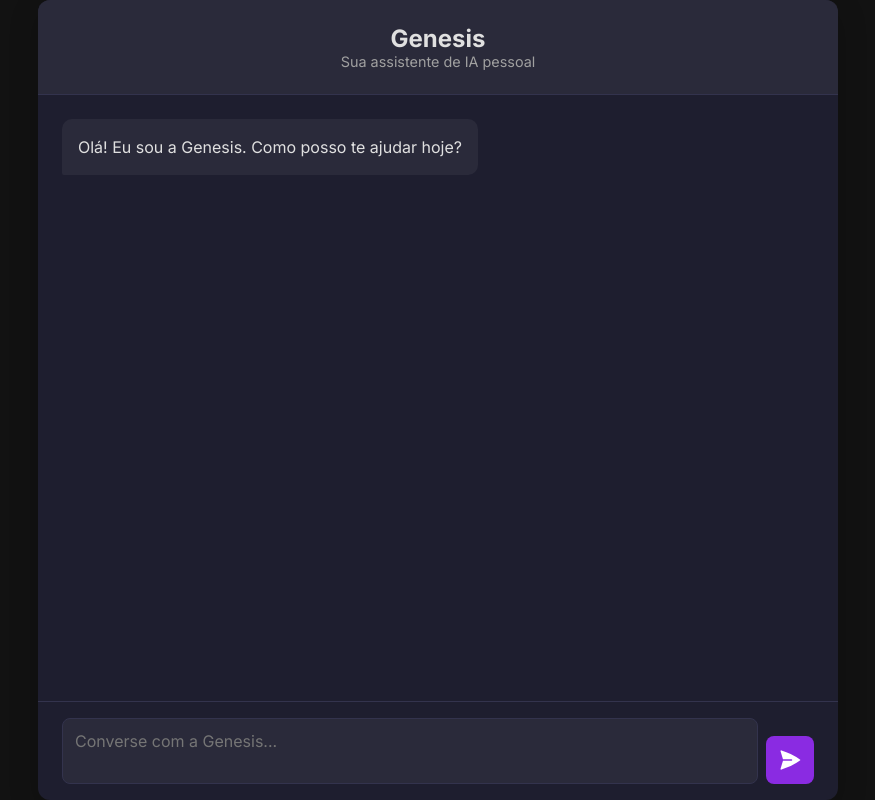
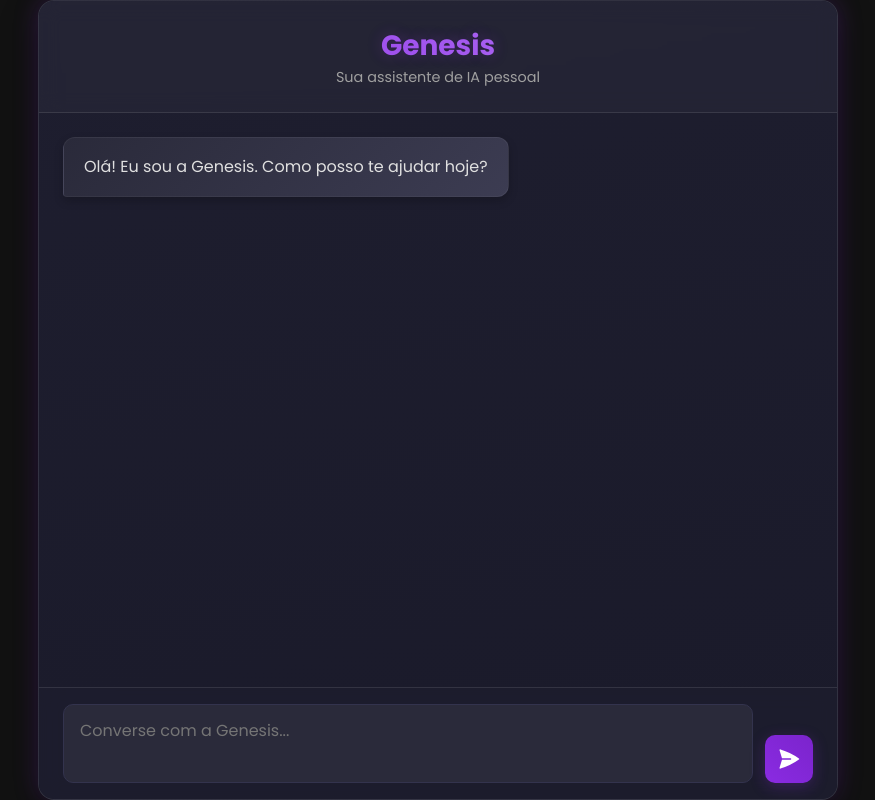
Before and after one commit to joseanelimajp040-lgtm/Genesis.Artificialinteligence, a plain HTML site: page index.html in a window 1280 px wide. Shown: the whole page, without its empty margins (202-1077 px from the left). Drawn offline with Linux system fonts and the light colour scheme.

Commit message:
Update style.css

```diff
--- a/style.css
+++ b/style.css
@@ -1,11 +1,17 @@
+/* Importa a nova fonte do Google Fonts */
+@import url('https://fonts.googleapis.com/css2?family=Poppins:wght@400;500;600;700&display=swap');
+
 :root {
+    /* Paleta de cores mantida, com adições para gradientes e sombras */
     --background-color: #121212;
     --surface-color: #1e1e2f;
     --primary-text-color: #e0e0e0;
     --secondary-text-color: #a0a0a0;
-    --accent-color: #8a2be2; /* Um tom de roxo */
+    --accent-color: #8a2be2; /* Roxo */
+    --accent-color-darker: #7b24cc;
     --user-message-bg: #33334d;
     --genesis-message-bg: #2a2a3a;
+    --shadow-color: rgba(138, 43, 226, 0.25); /* Sombra baseada no roxo */
 }
 
 * {
@@ -15,7 +21,8 @@
 }
 
 body {
-    font-family: 'Inter', sans-serif;
+    /* Nova fonte aplicada */
+    font-family: 'Poppins', sans-serif;
     background-color: var(--background-color);
     color: var(--primary-text-color);
     display: flex;
@@ -30,23 +37,31 @@ body {
     flex-direction: column;
     width: 100%;
     height: 100%;
-    max-width: 800px; /* Limite de largura para telas maiores */
-    background-color: var(--surface-color);
-    border-radius: 12px;
-    box-shadow: 0 10px 30px rgba(0,0,0,0.2);
+    max-width: 800px;
+    background: linear-gradient(170deg, var(--surface-color), #1a1a2a);
+    border-radius: 16px;
+    box-shadow: 0 15px 40px rgba(0, 0, 0, 0.3), 0 0 25px var(--shadow-color);
     overflow: hidden;
+    border: 1px solid rgba(255, 255, 255, 0.1);
 }
 
 .chat-header {
     padding: 1.5rem;
-    background-color: var(--genesis-message-bg);
-    border-bottom: 1px solid var(--user-message-bg);
+    background: rgba(42, 42, 58, 0.5); /* Fundo semi-transparente */
+    backdrop-filter: blur(10px);
+    -webkit-backdrop-filter: blur(10px);
+    border-bottom: 1px solid rgba(255, 255, 255, 0.1);
     text-align: center;
 }
 
 .chat-header h1 {
-    font-size: 1.5rem;
+    font-size: 1.75rem;
     font-weight: 700;
+    /* Efeito de texto com gradiente */
+    background: linear-gradient(45deg, var(--accent-color), #c38fff);
+    -webkit-background-clip: text;
+    -webkit-text-fill-color: transparent;
+    text-shadow: 0 0 15px var(--shadow-color);
 }
 
 .chat-header p {
@@ -60,54 +75,58 @@ body {
     overflow-y: auto;
     display: flex;
     flex-direction: column;
-    gap: 1rem;
+    gap: 1.25rem; /* Aumenta o espaço entre as mensagens */
 }
 
-/* Custom scrollbar */
+/* Scrollbar estilizada */
 .chat-window::-webkit-scrollbar {
-    width: 6px;
+    width: 8px;
 }
 .chat-window::-webkit-scrollbar-thumb {
     background: var(--accent-color);
-    border-radius: 3px;
+    border-radius: 4px;
+    border: 2px solid var(--surface-color);
 }
 .chat-window::-webkit-scrollbar-track {
-    background: var(--genesis-message-bg);
+    background: transparent;
 }
 
 .chat-message {
-    padding: 1rem;
-    border-radius: 10px;
-    max-width: 80%;
-    line-height: 1.5;
-    animation: fadeIn 0.3s ease-out;
+    padding: 1rem 1.25rem;
+    border-radius: 12px;
+    max-width: 85%;
+    line-height: 1.6;
+    animation: fadeIn 0.4s cubic-bezier(0.25, 1, 0.5, 1);
+    box-shadow: 0 4px 10px rgba(0,0,0,0.2);
+    border: 1px solid rgba(255, 255, 255, 0.05);
 }
 
 @keyframes fadeIn {
-    from { opacity: 0; transform: translateY(10px); }
-    to { opacity: 1; transform: translateY(0); }
+    from { opacity: 0; transform: translateY(15px) scale(0.98); }
+    to { opacity: 1; transform: translateY(0) scale(1); }
 }
 
 .chat-message p {
-    white-space: pre-wrap; /* Preserva quebras de linha e espaços */
+    white-space: pre-wrap;
 }
 
 .chat-message.user {
-    background-color: var(--user-message-bg);
+    background: linear-gradient(135deg, var(--user-message-bg), #4a4a6a);
     align-self: flex-end;
-    border-bottom-right-radius: 2px;
+    border-bottom-right-radius: 4px;
 }
 
 .chat-message.genesis {
-    background-color: var(--genesis-message-bg);
+    background: linear-gradient(135deg, var(--genesis-message-bg), #3c3c52);
     align-self: flex-start;
-    border-bottom-left-radius: 2px;
+    border-bottom-left-radius: 4px;
 }
 
 .chat-message.genesis.loading p::after {
     content: '▋';
     display: inline-block;
     animation: blink 1s infinite;
+    color: var(--accent-color);
 }
 
 @keyframes blink {
@@ -117,54 +136,70 @@ body {
 
 .chat-input-area {
     padding: 1rem 1.5rem;
-    border-top: 1px solid var(--user-message-bg);
+    border-top: 1px solid rgba(255, 255, 255, 0.1);
+    background: rgba(30, 30, 47, 0.6);
+    backdrop-filter: blur(10px);
+    -webkit-backdrop-filter: blur(10px);
 }
 
 .chat-form {
     display: flex;
     align-items: flex-end;
-    gap: 0.5rem;
+    gap: 0.75rem;
 }
 
 #message-input {
     flex-grow: 1;
     background-color: var(--genesis-message-bg);
     border: 1px solid var(--user-message-bg);
-    border-radius: 8px;
-    padding: 0.75rem;
+    border-radius: 10px;
+    padding: 0.85rem 1rem;
     color: var(--primary-text-color);
-    font-family: 'Inter', sans-serif;
+    font-family: 'Poppins', sans-serif;
     font-size: 1rem;
     resize: none;
     max-height: 150px;
     overflow-y: auto;
+    transition: all 0.3s ease;
 }
 
 #message-input:focus {
     outline: none;
     border-color: var(--accent-color);
-    box-shadow: 0 0 5px var(--accent-color);
+    box-shadow: 0 0 10px var(--shadow-color);
+    background-color: #35354a;
 }
 
 #send-button {
-    background-color: var(--accent-color);
+    background: linear-gradient(45deg, var(--accent-color), var(--accent-color-darker));
     border: none;
-    border-radius: 8px;
+    border-radius: 10px;
     width: 48px;
     height: 48px;
     display: flex;
     justify-content: center;
     align-items: center;
     cursor: pointer;
-    transition: background-color 0.2s;
+    transition: all 0.3s cubic-bezier(0.25, 1, 0.5, 1);
+    box-shadow: 0 4px 15px var(--shadow-color);
 }
 
 #send-button:hover {
-    background-color: #6a1bcd;
+    transform: scale(1.1) rotate(5deg);
+    box-shadow: 0 6px 20px var(--shadow-color);
+}
+
+#send-button:active {
+    transform: scale(1.05) rotate(0deg);
 }
 
 #send-button svg {
     width: 24px;
     height: 24px;
     color: white;
+    transition: transform 0.3s ease;
 }
+
+#send-button:hover svg {
+    transform: translateX(1px);
+}
```
